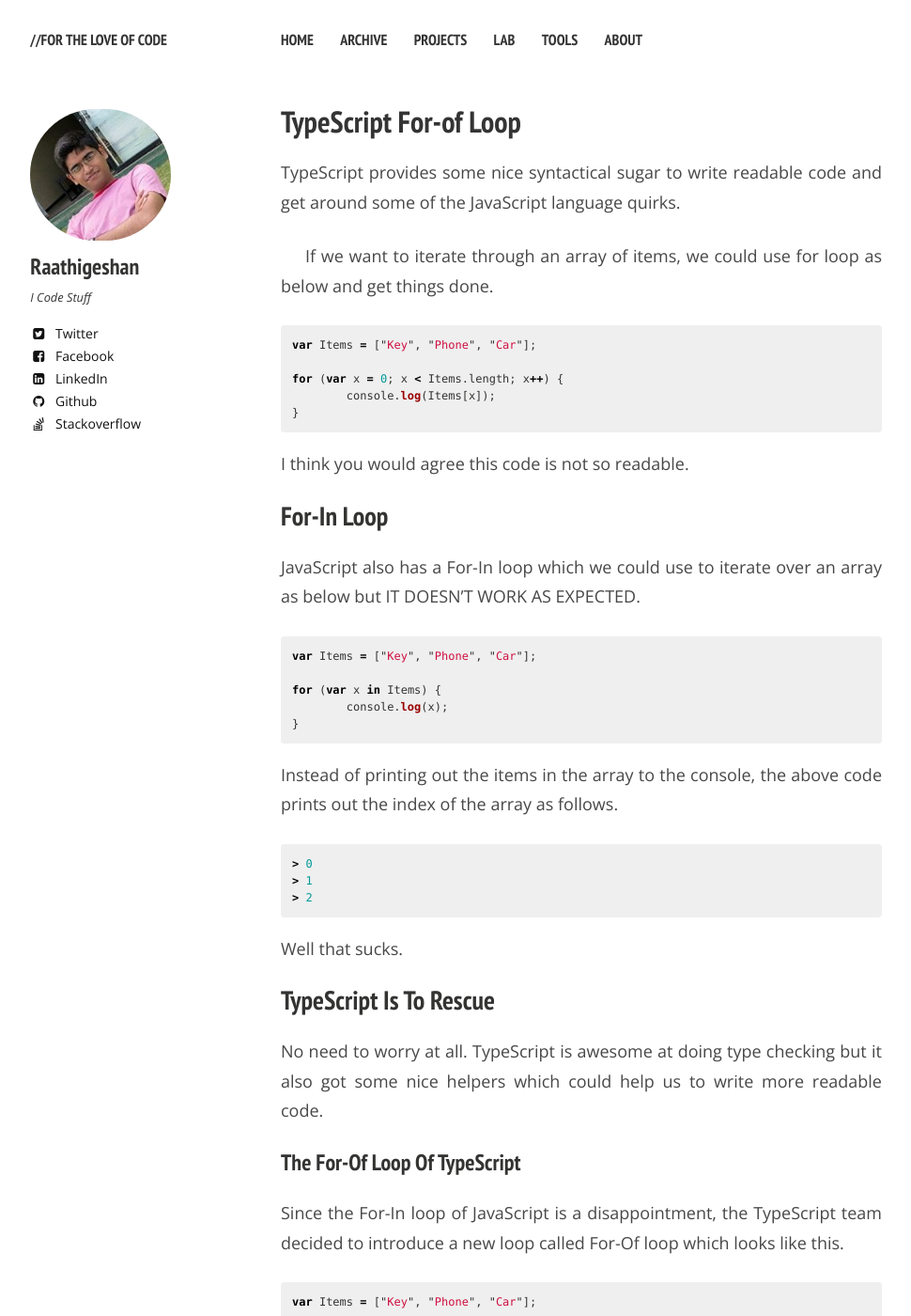
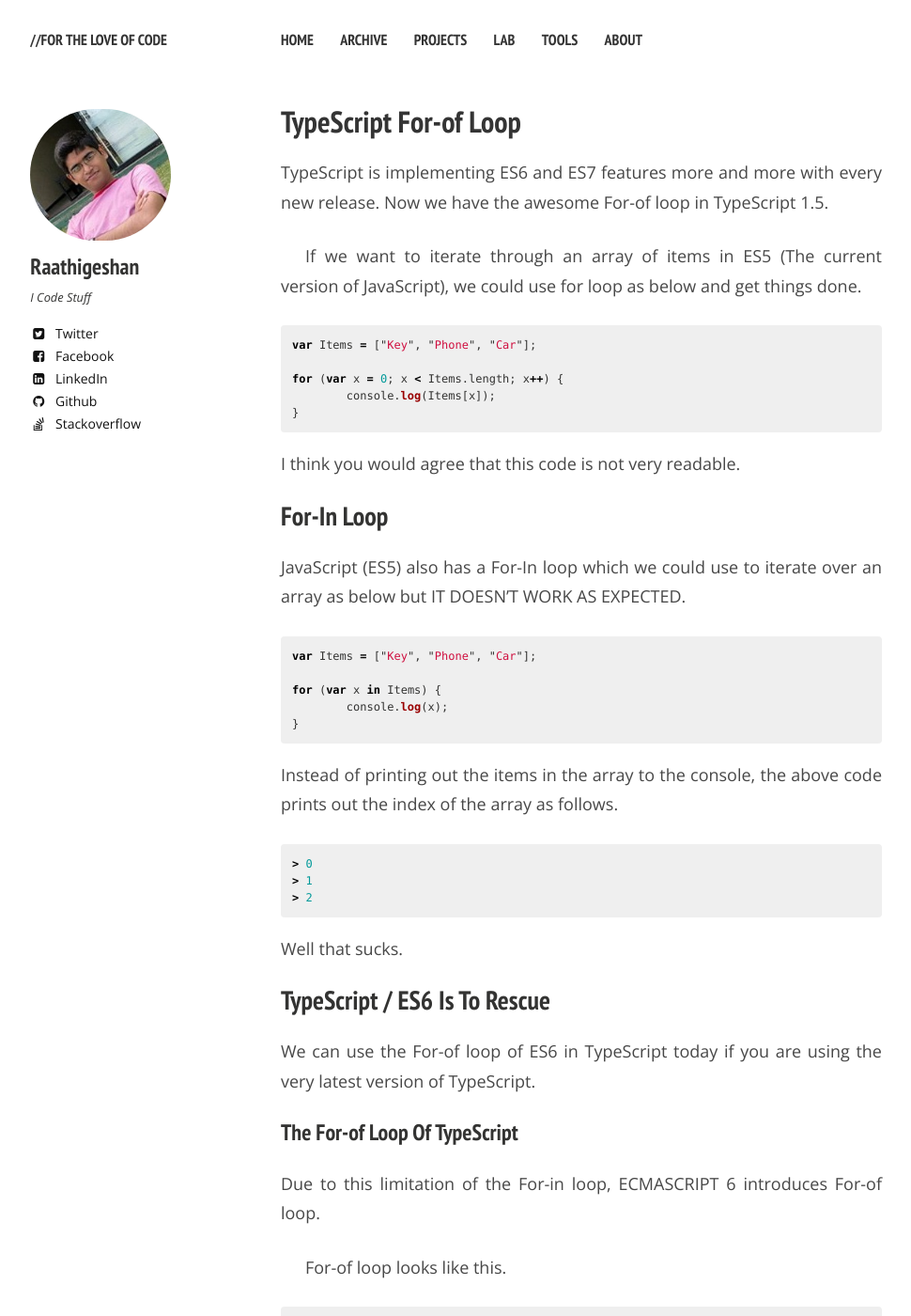
Before and after one commit to Raathigesh/Raathigesh.github.io, a Jekyll site: the page built from _posts/2015-08-23-TypeScript 'For-of' Loop.md, in a window 1280 px wide and 1400 px high. Shown: the whole window at 94% size, without its empty margins (21-991 px from the left). Built offline with Jekyll 4.4.1, drawn with Linux system fonts in a browser that asks for light colours; nearby versions of some CDN libraries; comment, search, counter and statistics services are not loaded; some of the changed text lies outside the part shown.

Commit message:
no message

```diff
--- a/_posts/2015-08-23-TypeScript 'For-of' Loop.md
+++ b/_posts/2015-08-23-TypeScript 'For-of' Loop.md
@@ -1,15 +1,15 @@
 ---
 layout: post
 title: TypeScript For-of Loop
-excerpt: "TypeScript provides some nice syntactical sugar to write readable code and get around some of the JavaScript language quirks."
+excerpt: "TypeScript is implementing ES6 and ES7 features more and more with every new release. Now we have the awesome For-of loop in TypeScript 1.5."
 modified: 2015-08-23
 tags: [TypeScript, JavaScript]
 comments: true
 ---
 
-TypeScript provides some nice syntactical sugar to write readable code and get around some of the JavaScript language quirks.
+TypeScript is implementing ES6 and ES7 features more and more with every new release. Now we have the awesome For-of loop in TypeScript 1.5.
 
-If we want to iterate through an array of items, we could use for loop as below and get things done.
+If we want to iterate through an array of items in ES5 (The current version of JavaScript), we could use for loop as below and get things done.
 
 {% highlight javascript %}
 var Items = ["Key", "Phone", "Car"];
@@ -19,10 +19,10 @@ for (var x = 0; x < Items.length; x++) {
 }
 {% endhighlight %}
 
-I think you would agree this code is not so readable.
+I think you would agree that this code is not very readable.
 
 ## For-In Loop
-JavaScript also has a For-In loop which we could use to iterate over an array as below but IT DOESN'T WORK AS EXPECTED.
+JavaScript (ES5) also has a For-In loop which we could use to iterate over an array as below but IT DOESN'T WORK AS EXPECTED.
 
 {% highlight javascript %}
 var Items = ["Key", "Phone", "Car"];
@@ -42,11 +42,13 @@ Instead of printing out the items in the array to the console, the above code pr
 
 Well that sucks.
 
-## TypeScript Is To Rescue
-No need to worry at all. TypeScript is awesome at doing type checking but it also got some nice helpers which could help us to write more readable code.
+## TypeScript / ES6 Is To Rescue
+We can use the For-of loop of ES6 in TypeScript today if you are using the very latest version of TypeScript.
 
-### The For-Of Loop Of TypeScript
-Since the For-In loop of JavaScript is a disappointment, the TypeScript team decided to introduce a new loop called For-Of loop which looks like this.
+### The For-of Loop Of TypeScript
+Due to this limitation of the For-in loop, ECMASCRIPT 6 introduces For-of loop.
+
+For-of loop looks like this.
 
 {% highlight javascript %}
 var Items = ["Key", "Phone", "Car"];
@@ -64,7 +66,7 @@ This code prints out the elements in the array as we would expect.
 > Car
 {% endhighlight %}
 
-But under the hood TypeScript is translating this into good old for loop as below.
+For-of loop is available in TypeScript 1.5. If you are compiling to ECMASCRIPT 5 in TypeScript, under the hood TypeScript is translating this into good old for loop as below.
 
 {% highlight javascript %}
 var Items = ["Key", "Phone", "Car"];
```
